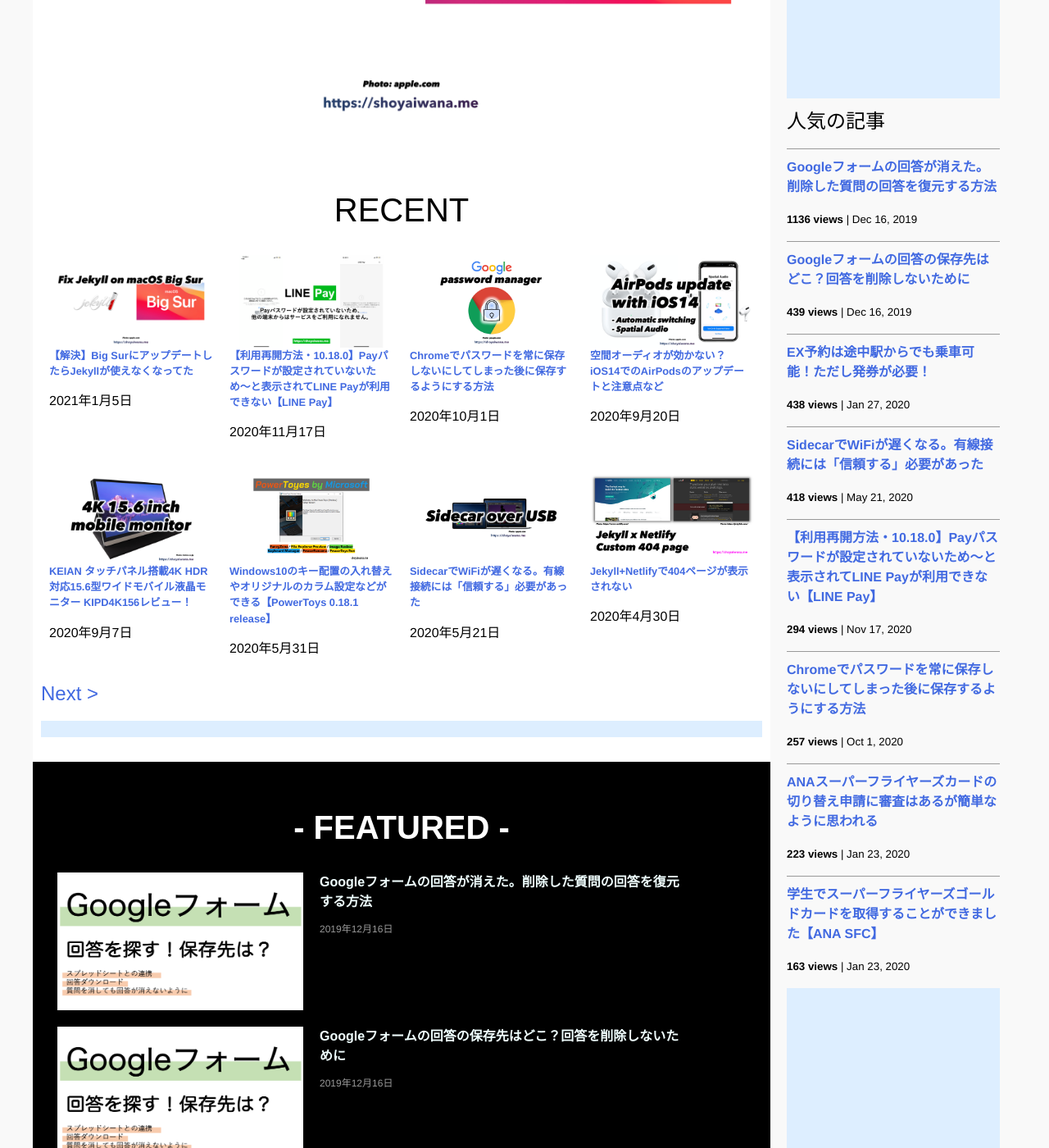
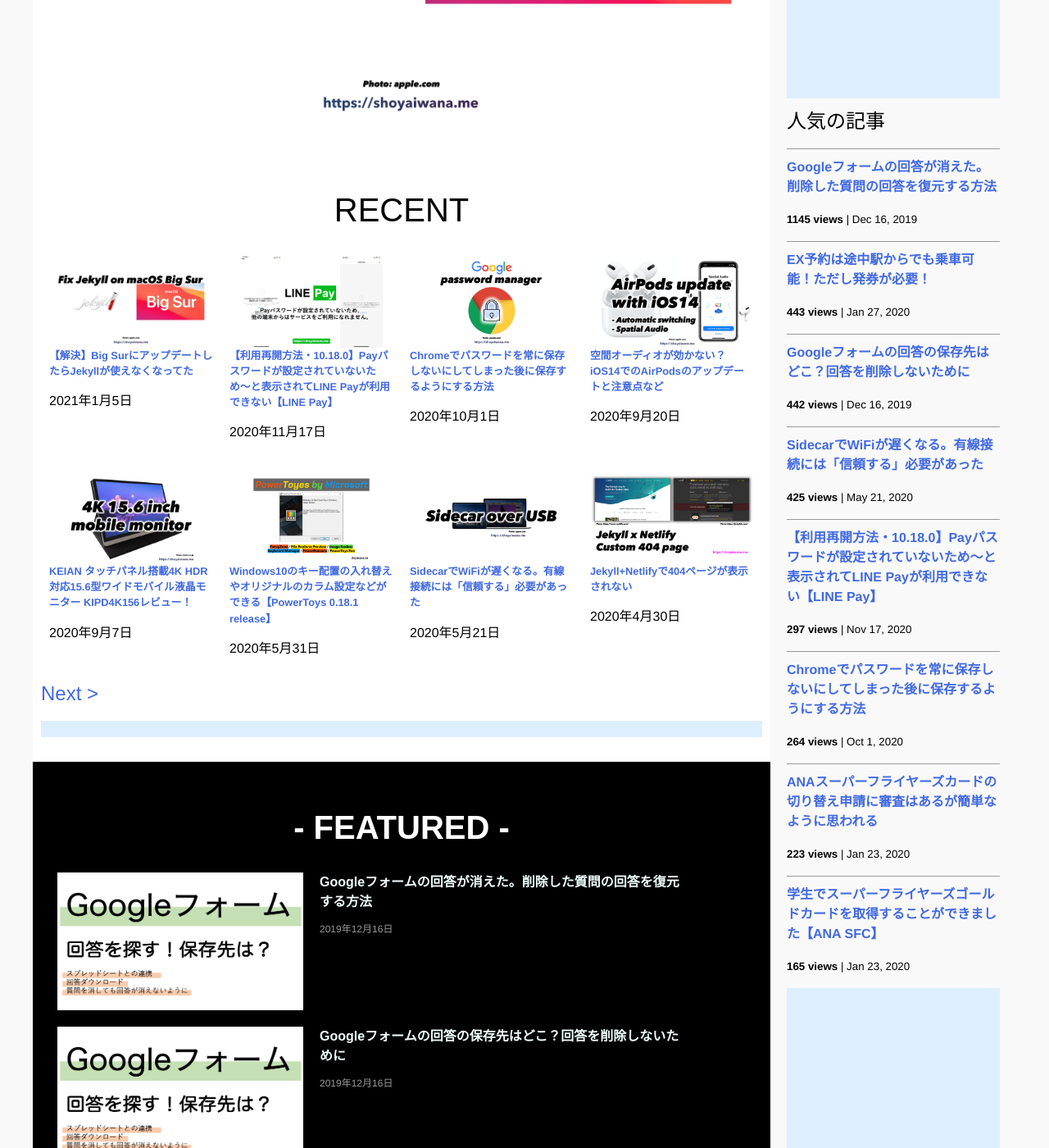
Before and after one commit to iwanaminami/shoyaiwaname, a Jekyll site: the page built from index.markdown, in a window 1280 px wide and 1400 px high, scrolled down 817 px. Shown: the whole window at 82% size. Built offline with Jekyll 4.4.1, drawn with Linux system fonts in a browser that asks for light colours; nearby versions of some CDN libraries; comment, search, counter and statistics services are not loaded.

Commit message:
a new commit message

```diff
--- a/_data/popularposts.yml
+++ b/_data/popularposts.yml
@@ -1,17 +1,17 @@
 side:
-  - view: 1136
+  - view: 1145
     url: /2019/12/16/restore-googleform.html
-  - view: 439
+  - view: 443
+    url: /2020/01/27/ex-rideontheway.html
+  - view: 442
     url: /2019/12/16/googleform-answers.html
-  - view: 438
-    url: /2020/01/27/ex-rideontheway.html
-  - view: 418
+  - view: 425
     url: /2020/05/21/sidecar-via-cable.html
-  - view: 294
+  - view: 297
     url: /2020/11/17/linepay.html
-  - view: 257
+  - view: 264
     url: /2020/10/01/googlepassword.html
   - view: 223
     url: /2020/01/23/sfc-judge.html
-  - view: 163
+  - view: 165
     url: /2020/01/23/sfcgold.html
```
